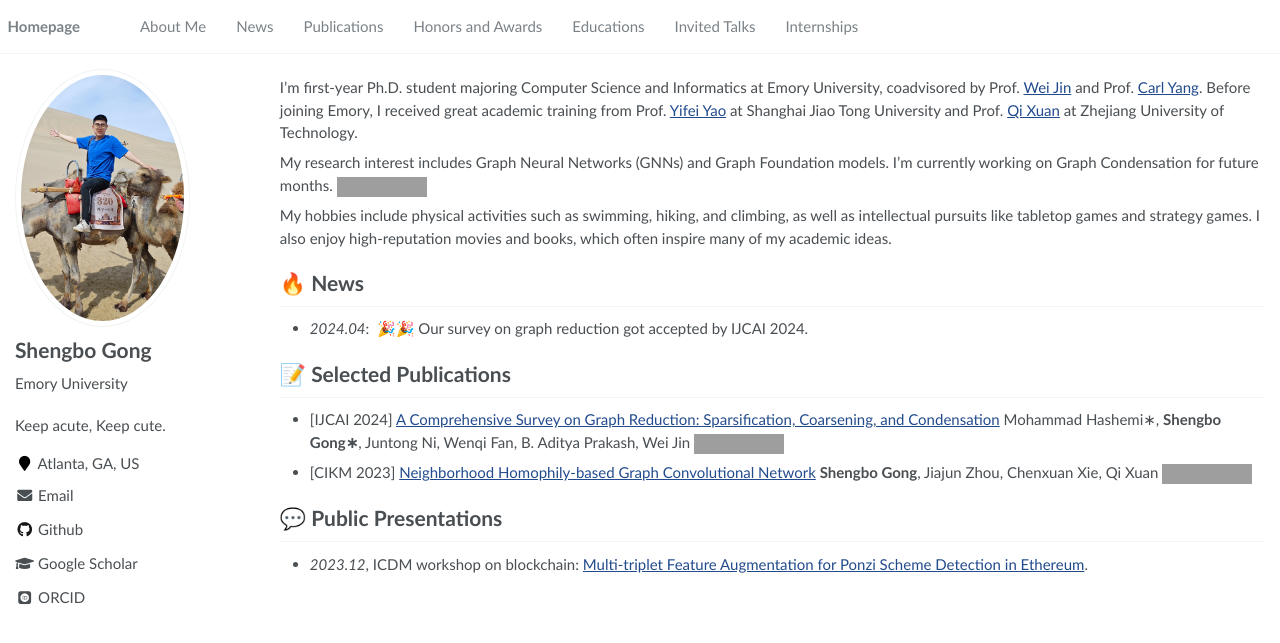
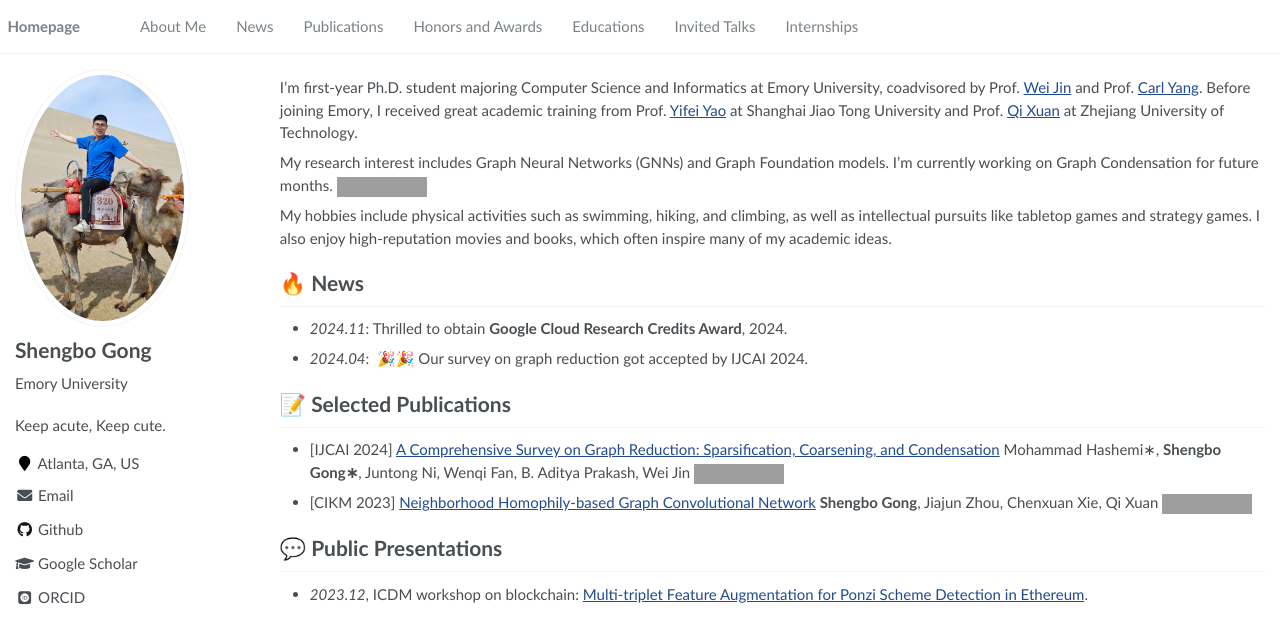
Before and after one commit to rock-cor/rock-cor.github.io, a Jekyll site: the page built from _pages/about.md, in a window 1280 px wide. Shown: the top 643 px of the page. Built offline with Jekyll 4.4.1, drawn with Linux system fonts in a browser that asks for light colours; some web fonts are replaced; grey boxes are pictures that could not be loaded.

Commit message:
Update about.md

```diff
--- a/_pages/about.md
+++ b/_pages/about.md
@@ -27,6 +27,7 @@ My hobbies include physical activities such as swimming, hiking, and climbing, a
 
 
 # 🔥 News
+- *2024.11*: Thrilled to obtain **Google Cloud Research Credits Award**, 2024.
 - *2024.04*: &nbsp;🎉🎉 Our survey on graph reduction got accepted by IJCAI 2024.
 
 # 📝 Selected Publications
```
